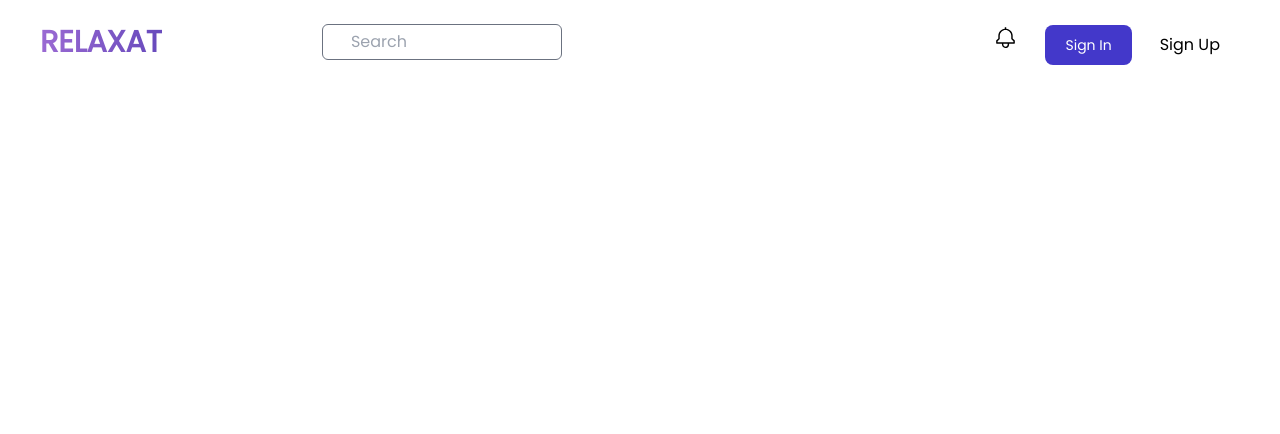
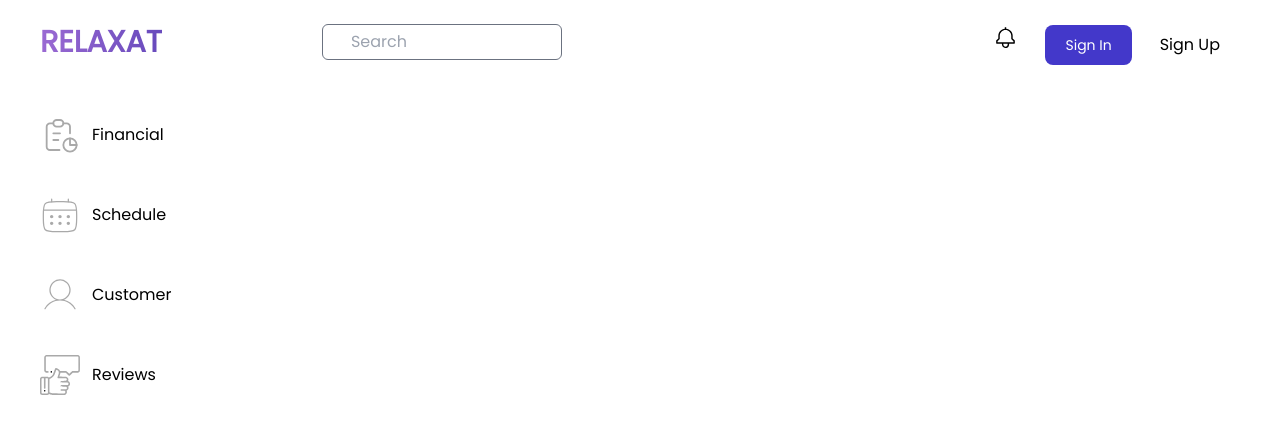
Before and after one commit to JanPoonthong/relaxat, a Next.js app: page / in a window 1280 px wide. Before the commit this address had no page. Shown: the top 434 px of the page. Built offline with nearby package versions, Linux system fonts and the light colour scheme.

Commit message:
fix: build failed by redirect

```diff
--- a/src/app/page.tsx
+++ b/src/app/page.tsx
@@ -1,10 +1,13 @@
-"use client"
+"use client";
 
 import SideBar from "./ui/home/side-bar";
-import { useRouter } from 'next/navigation';
 
 export default function Home() {
-    const router = useRouter();
-    router.push('/financial');
-    return null;
+    return (
+        <>
+            <main>
+                <SideBar />
+            </main>
+        </>
+    );
 }
```
